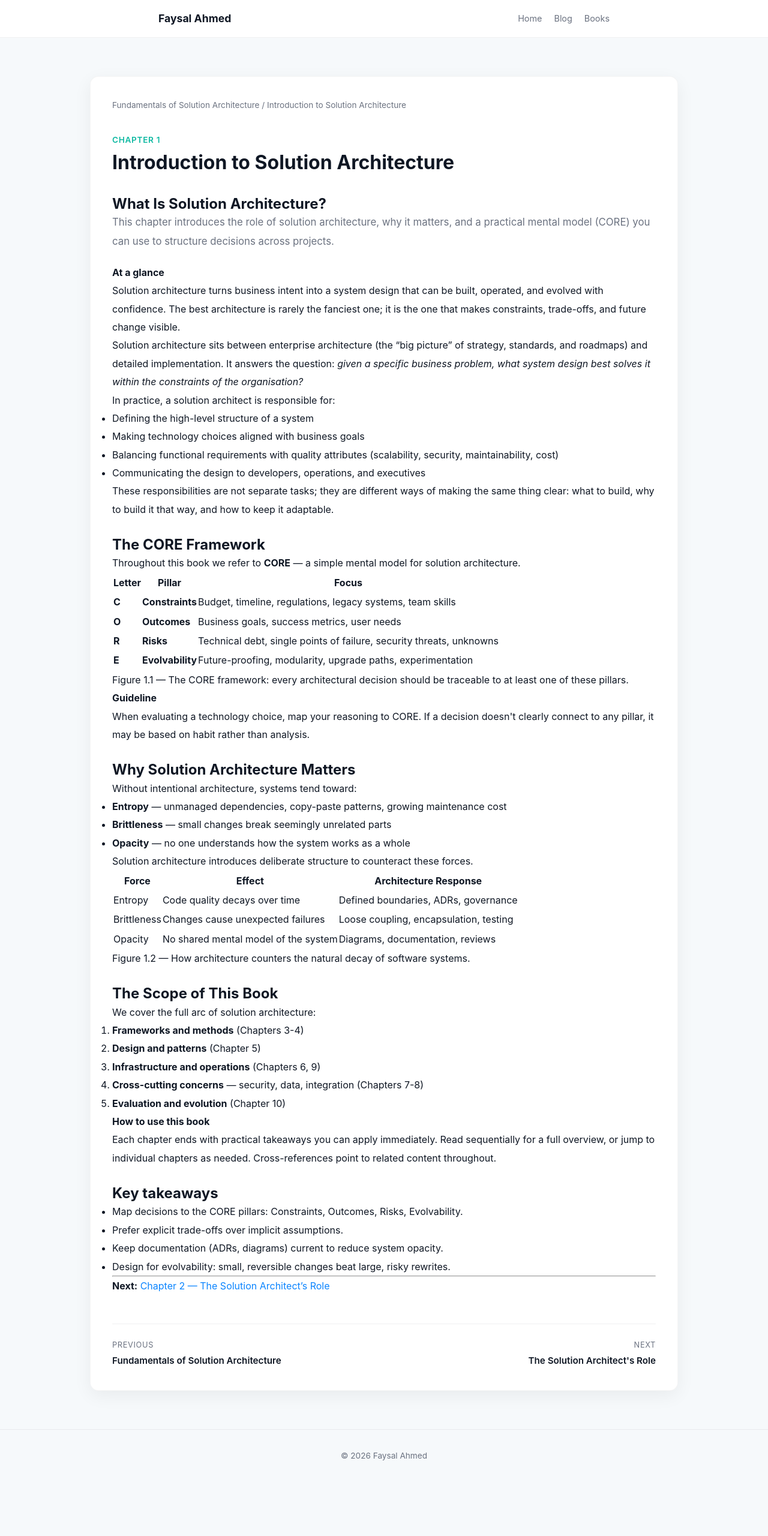
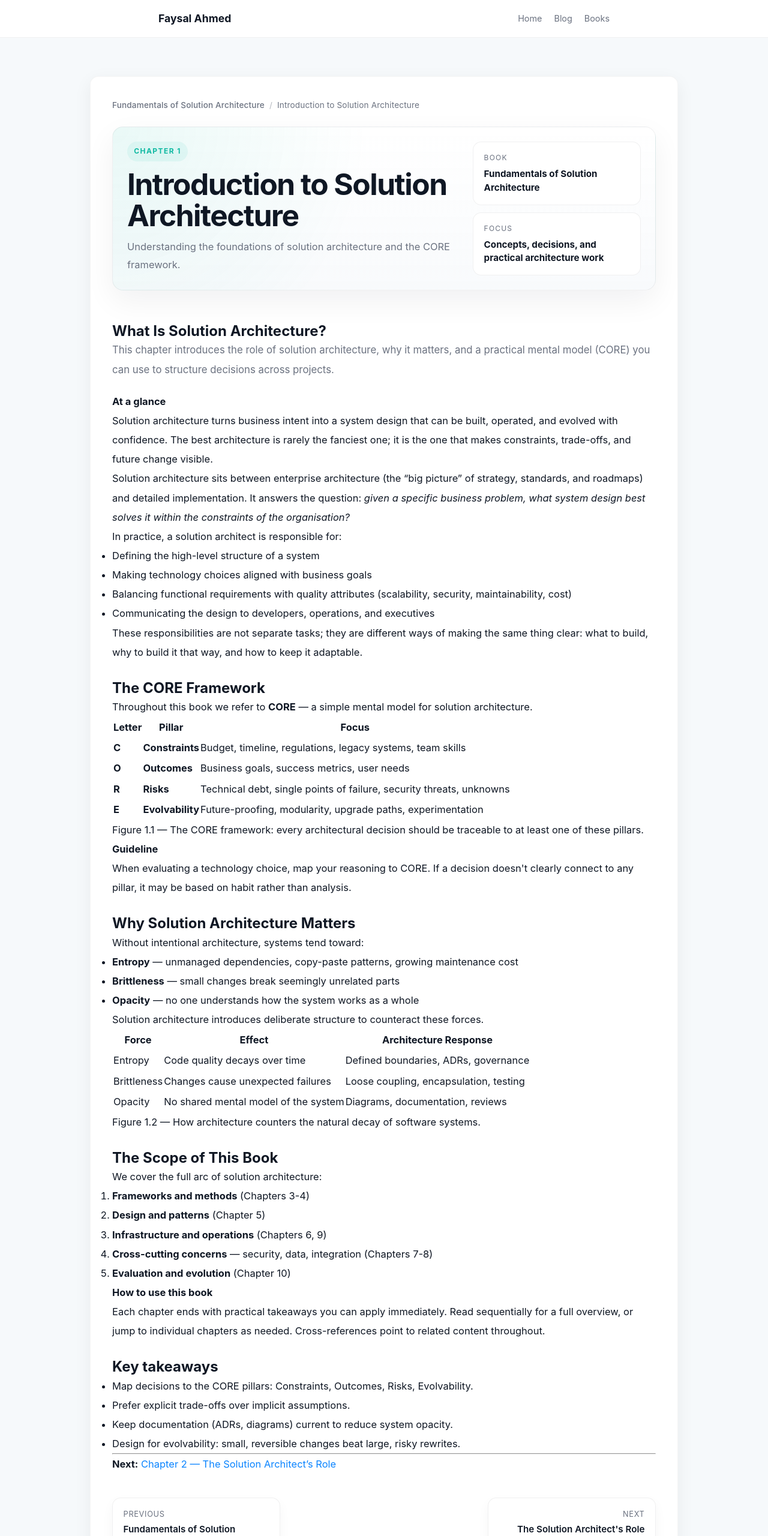
Before and after one commit to FaysalAhmed/faysalahmed.github.io, an Astro site: page /fosa/chapter-01 in a window 1280 px wide. Shown: the top 2560 px of the page at 60% size. Before the commit the page ends 2470 px from the top, so only its background shows below. Built offline with nearby package versions, Linux system fonts and the light colour scheme; Astro itself is replaced by a stand-in of ours.

Commit message:
style(fosa): make chapter pages more professional

```diff
--- a/src/pages/fosa/[...slug].astro
+++ b/src/pages/fosa/[...slug].astro
@@ -24,75 +24,173 @@ const isToc = chapter.data.chapter === 0;
 ---
 
 <BlogLayout title={chapter.data.title} description={chapter.data.description}>
-  <nav class="breadcrumb">
+  <div class="chapter-layout">
+    <nav class="breadcrumb" aria-label="Breadcrumb">
       <a href="/fosa">Fundamentals of Solution Architecture</a>
-    {!isToc && <span> / {chapter.data.title}</span>}
+      {!isToc && <span class="separator">/</span>}
+      {!isToc && <span>{chapter.data.title}</span>}
     </nav>
 
+    {!isToc ? (
+      <header class="chapter-hero">
+        <div class="chapter-hero__copy">
+          <span class="chapter-kicker">Chapter {chapter.data.chapter}</span>
+          <h1>{chapter.data.title}</h1>
+          <p class="chapter-deck">{chapter.data.description}</p>
+        </div>
+
+        <aside class="chapter-hero__meta" aria-label="Chapter summary">
+          <div class="meta-card">
+            <span class="meta-label">Book</span>
+            <strong>Fundamentals of Solution Architecture</strong>
+          </div>
+          <div class="meta-card">
+            <span class="meta-label">Focus</span>
+            <strong>Concepts, decisions, and practical architecture work</strong>
+          </div>
+        </aside>
+      </header>
+    ) : null}
+
     <article class="chapter">
-    {!isToc && (
-      <header>
-        <span class="chapter-num">Chapter {chapter.data.chapter}</span>
-        <h1>{chapter.data.title}</h1>
-      </header>
-    )}
       <div class="content">
         <Content />
       </div>
     </article>
 
-  <nav class="pagination">
+    <nav class="pagination" aria-label="Chapter navigation">
       {prev ? (
-      <a href={`/fosa/${prev.slug}/`} class="prev">
+        <a href={`/fosa/${prev.slug}/`} class="pagination-card prev">
           <span class="dir">Previous</span>
           <span class="title">{prev.data.title}</span>
         </a>
       ) : <span />}
       {next && next.data.chapter > 0 && (
-      <a href={`/fosa/${next.slug}/`} class="next">
+        <a href={`/fosa/${next.slug}/`} class="pagination-card next">
           <span class="dir">Next</span>
           <span class="title">{next.data.title}</span>
         </a>
       )}
     </nav>
+  </div>
 </BlogLayout>
 
 <style>
+  .chapter-layout {
+    display: grid;
+    gap: 1.5rem;
+  }
+
   .breadcrumb {
+    display: flex;
+    align-items: center;
+    flex-wrap: wrap;
+    gap: 0.5rem;
     font-size: 0.85rem;
     color: var(--muted);
-    margin-bottom: 2rem;
+    letter-spacing: 0.01em;
   }
-  .breadcrumb a { color: var(--muted); }
+  .breadcrumb a {
+    color: var(--muted);
+    font-weight: 500;
+  }
   .breadcrumb a:hover { color: var(--accent); }
-  .chapter header {
-    margin-bottom: 2rem;
+  .separator { opacity: 0.5; }
+
+  .chapter-hero {
+    display: grid;
+    grid-template-columns: minmax(0, 1.8fr) minmax(260px, 0.9fr);
+    gap: 1rem;
+    align-items: stretch;
+    padding: 1.5rem;
+    border: 1px solid var(--border);
+    border-radius: 18px;
+    background:
+      radial-gradient(circle at top left, rgba(15, 185, 162, 0.09), transparent 45%),
+      linear-gradient(180deg, rgba(255, 255, 255, 0.92), rgba(248, 250, 252, 0.96));
+    box-shadow: 0 18px 50px rgba(15, 23, 36, 0.06);
   }
-  .chapter-num {
-    font-size: 0.85rem;
+
+  .chapter-hero__copy {
+    display: grid;
+    align-content: start;
+    gap: 0.75rem;
+  }
+
+  .chapter-kicker {
+    width: fit-content;
+    font-size: 0.75rem;
     text-transform: uppercase;
-    letter-spacing: 0.05em;
+    letter-spacing: 0.12em;
     color: var(--primary);
-    font-weight: 600;
+    font-weight: 700;
+    padding: 0.4rem 0.7rem;
+    border-radius: 999px;
+    background: rgba(15, 185, 162, 0.08);
   }
-  .chapter h1 {
-    font-size: 2rem;
-    line-height: 1.3;
-    margin-top: 0.25rem;
+
+  .chapter-hero h1 {
+    font-size: clamp(2rem, 4vw, 3.1rem);
+    line-height: 1.05;
+    letter-spacing: -0.03em;
+    margin: 0;
   }
+
+  .chapter-deck {
+    max-width: 65ch;
+    color: var(--muted);
+    font-size: 1.03rem;
+    line-height: 1.8;
+    margin: 0;
+  }
+
+  .chapter-hero__meta {
+    display: grid;
+    gap: 0.75rem;
+  }
+
+  .meta-card {
+    display: grid;
+    gap: 0.35rem;
+    padding: 1rem 1.1rem;
+    border-radius: 14px;
+    border: 1px solid var(--border);
+    background: rgba(255, 255, 255, 0.92);
+  }
+
+  .meta-label {
+    font-size: 0.75rem;
+    text-transform: uppercase;
+    letter-spacing: 0.1em;
+    color: var(--muted);
+  }
+
+  .meta-card strong {
+    color: var(--text);
+    font-size: 0.95rem;
+    line-height: 1.5;
+  }
+
+  .chapter {
+    display: grid;
+    gap: 1rem;
+  }
+
   .content {
-    font-size: 1rem;
-    line-height: 1.9;
+    font-size: 1.03rem;
+    line-height: 1.95;
+    color: var(--text);
   }
   .content h2 {
-    font-size: 1.5rem;
-    margin: 2.5rem 0 1rem;
-    padding-bottom: 0.4rem;
-    border-bottom: 2px solid var(--border);
+    font-size: 1.55rem;
+    margin: 2.75rem 0 1rem;
+    padding-bottom: 0.65rem;
+    border-bottom: 1px solid var(--border);
+    letter-spacing: -0.02em;
   }
   .content h2:first-of-type { margin-top: 0; }
   .content h3 {
-    font-size: 1.2rem;
+    font-size: 1.22rem;
     margin: 2rem 0 0.75rem;
     color: var(--text);
   }
@@ -102,6 +200,10 @@ const isToc = chapter.data.chapter === 0;
     color: var(--text);
   }
   .content p { margin-bottom: 1.25rem; }
+  .content > p:first-of-type {
+    font-size: 1.08rem;
+    color: var(--muted);
+  }
   .content hr {
     margin: 2.5rem 0;
     border: none;
@@ -121,14 +223,16 @@ const isToc = chapter.data.chapter === 0;
   .content blockquote p:last-child { margin-bottom: 0; }
   .content pre {
     margin: 1.5rem 0;
-    border-radius: 8px;
-    border: 1px solid var(--border);
+    border-radius: 14px;
+    border: 1px solid rgba(15, 23, 36, 0.08);
+    background: #0f1724;
+    box-shadow: 0 14px 36px rgba(15, 23, 36, 0.12);
   }
   .content code {
     font-size: 0.875em;
-    background: rgba(2, 6, 23, 0.05);
-    padding: 0.15em 0.35em;
-    border-radius: 4px;
+    background: rgba(15, 23, 36, 0.06);
+    padding: 0.16em 0.4em;
+    border-radius: 6px;
   }
   .content pre code {
     background: none;
@@ -140,34 +244,36 @@ const isToc = chapter.data.chapter === 0;
     border-spacing: 0;
     margin: 1.5rem 0;
     font-size: 0.9rem;
-    border-radius: 8px;
+    border-radius: 14px;
     overflow: hidden;
-    border: 1px solid var(--border);
+    border: 1px solid rgba(15, 23, 36, 0.08);
+    background: var(--surface);
+    box-shadow: 0 10px 24px rgba(15, 23, 36, 0.04);
   }
   .content th, .content td {
-    padding: 0.65rem 0.85rem;
+    padding: 0.8rem 0.95rem;
     text-align: left;
   }
   .content thead th {
-    background: linear-gradient(180deg, rgba(2, 6, 23, 0.04), rgba(2, 6, 23, 0.02));
+    background: linear-gradient(180deg, rgba(15, 23, 36, 0.05), rgba(15, 23, 36, 0.02));
     font-weight: 600;
-    border-bottom: 2px solid var(--border);
+    border-bottom: 1px solid rgba(15, 23, 36, 0.08);
   }
   .content tbody tr:not(:last-child) td {
     border-bottom: 1px solid var(--border);
   }
   .content tbody tr:nth-child(even) td {
-    background: rgba(2, 6, 23, 0.02);
+    background: rgba(15, 23, 36, 0.018);
   }
 
   /* figures */
   .content figure {
-    margin: 2rem 0;
+    margin: 2.25rem 0;
     padding: 1.25rem;
-    background: var(--surface);
-    border: 1px solid var(--border);
-    border-radius: 10px;
-    box-shadow: 0 2px 8px rgba(2, 6, 23, 0.04);
+    background: linear-gradient(180deg, rgba(255,255,255,0.98), rgba(248,250,252,0.98));
+    border: 1px solid rgba(15, 23, 36, 0.08);
+    border-radius: 16px;
+    box-shadow: 0 16px 36px rgba(15, 23, 36, 0.05);
   }
   .content figure figcaption {
     margin-top: 0.75rem;
@@ -181,10 +287,11 @@ const isToc = chapter.data.chapter === 0;
 
   /* callout boxes */
   .content .callout {
-    margin: 1.5rem 0;
-    padding: 1rem 1.25rem;
-    border-radius: 8px;
+    margin: 1.75rem 0;
+    padding: 1.05rem 1.25rem;
+    border-radius: 14px;
     border-left: 4px solid;
+    box-shadow: 0 8px 20px rgba(15, 23, 36, 0.04);
   }
   .content .callout-tip {
     background: rgba(15, 185, 162, 0.07);
@@ -222,19 +329,28 @@ const isToc = chapter.data.chapter === 0;
   .pagination {
     display: flex;
     justify-content: space-between;
-    margin-top: 3rem;
-    padding-top: 1.5rem;
-    border-top: 1px solid var(--border);
+    margin-top: 1rem;
     gap: 1rem;
   }
-  .pagination a {
+  .pagination-card {
     display: flex;
     flex-direction: column;
-    gap: 0.15rem;
+    gap: 0.2rem;
     text-decoration: none;
-    max-width: 50%;
+    width: min(100%, 280px);
+    padding: 1rem 1.1rem;
+    border-radius: 14px;
+    border: 1px solid var(--border);
+    background: rgba(255, 255, 255, 0.92);
+    box-shadow: 0 8px 20px rgba(15, 23, 36, 0.04);
+    transition: transform 0.18s ease, border-color 0.18s ease, box-shadow 0.18s ease;
   }
-  .pagination a.next { align-items: flex-end; text-align: right; }
+  .pagination-card:hover {
+    transform: translateY(-2px);
+    border-color: rgba(15, 185, 162, 0.28);
+    box-shadow: 0 14px 28px rgba(15, 23, 36, 0.08);
+  }
+  .pagination a.next { align-items: flex-end; text-align: right; margin-left: auto; }
   .dir {
     font-size: 0.8rem;
     color: var(--muted);
@@ -245,6 +361,38 @@ const isToc = chapter.data.chapter === 0;
     font-size: 0.95rem;
     color: var(--text);
     font-weight: 600;
+    line-height: 1.4;
   }
   .pagination a:hover .title { color: var(--accent); }
+
+  @media (max-width: 860px) {
+    .chapter-hero {
+      grid-template-columns: 1fr;
+    }
+  }
+
+  @media (max-width: 640px) {
+    .content {
+      font-size: 1rem;
+      line-height: 1.85;
+    }
+    .chapter-hero {
+      padding: 1.15rem;
+      border-radius: 16px;
+    }
+    .chapter-hero h1 {
+      font-size: 1.9rem;
+    }
+    .pagination {
+      flex-direction: column;
+    }
+    .pagination-card,
+    .pagination a.next {
+      width: 100%;
+      max-width: none;
+      align-items: flex-start;
+      text-align: left;
+      margin-left: 0;
+    }
+  }
 </style>
```
Lines whose indentation alone changed are shown as unchanged.
